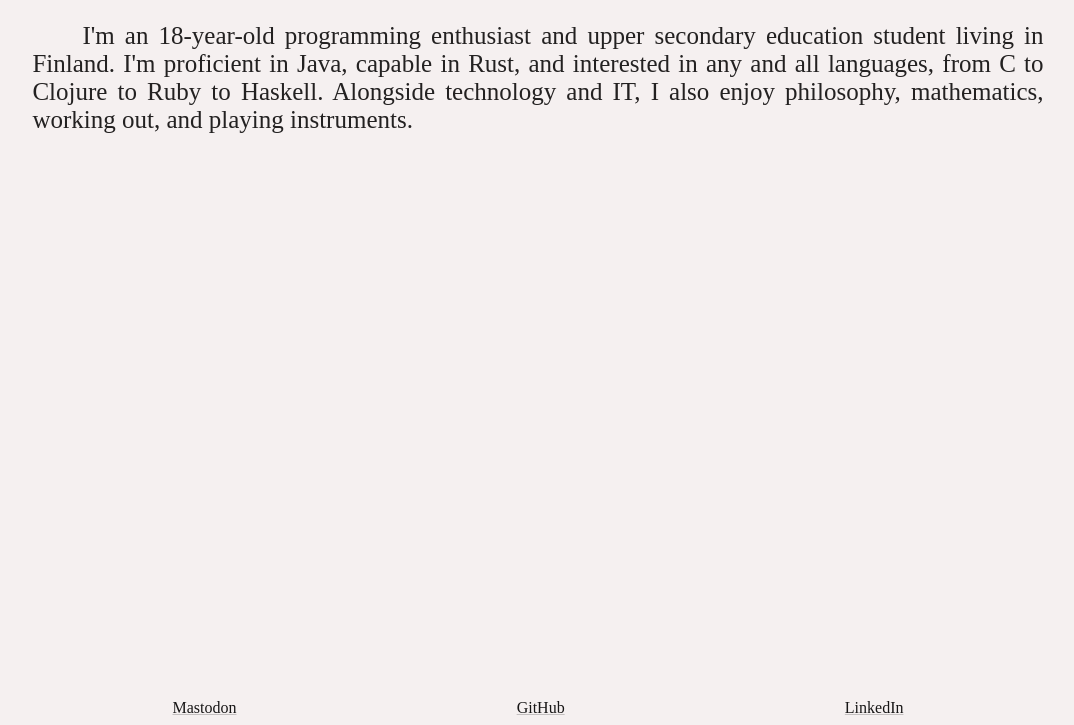
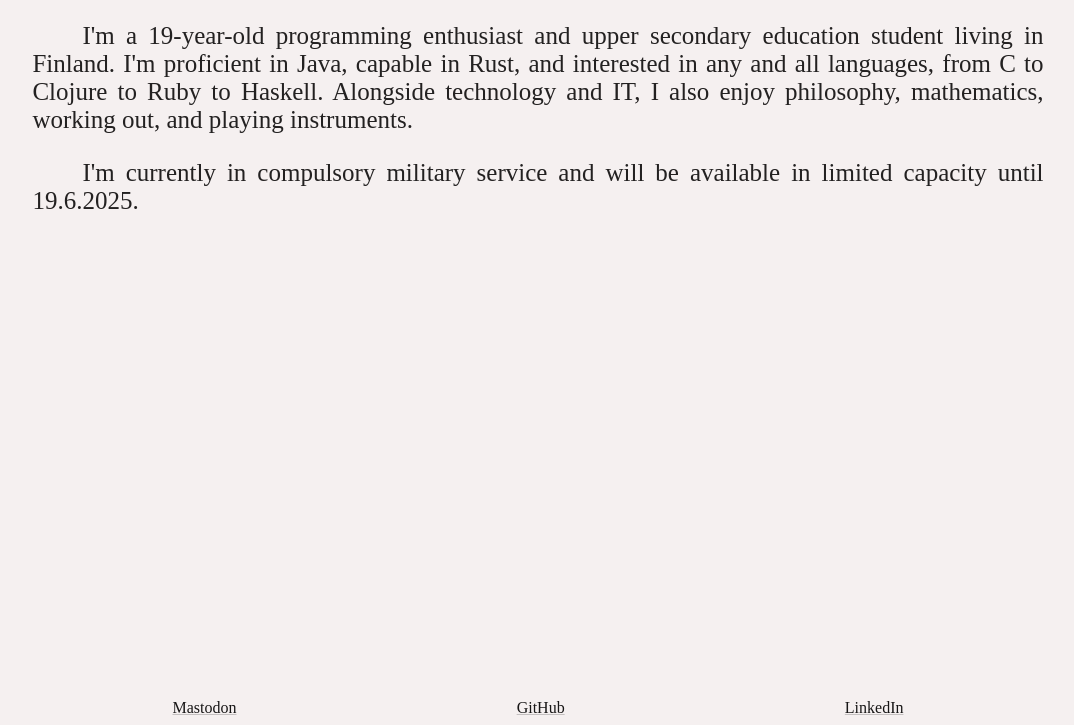
Before and after one commit to bluelhf/bluelhf.github.io, a plain HTML site: page public/index.html in a window 1280 px wide. Shown: the part 91-816 px from the top of the page, without its empty margins (102-1176 px from the left). Drawn offline with Linux system fonts and the light colour scheme.

Commit message:
fix(index): i'm 19 🎉, also military 🪖

```diff
--- a/public/index.html
+++ b/public/index.html
@@ -92,11 +92,14 @@
             </header>
             <div id="content">
                 <p>
-                    I'm an 18-year-old programming enthusiast and upper secondary education student living in Finland.
+                    I'm a 19-year-old programming enthusiast and upper secondary education student living in Finland.
 		    I'm proficient in Java, capable in Rust, and interested in any and all languages, from C to Clojure to
 		    Ruby to Haskell. Alongside technology and IT, I also enjoy philosophy, mathematics, working out,
 		    and playing instruments.
                 </p>
+		<p>
+		    I'm currently in compulsory military service and will be available in limited capacity until 19.6.2025.
+		</p>
             </div>
             <footer>
                 <a rel="me" href="https://mastodon.testausserveri.fi/@ilari">Mastodon</a>
```
